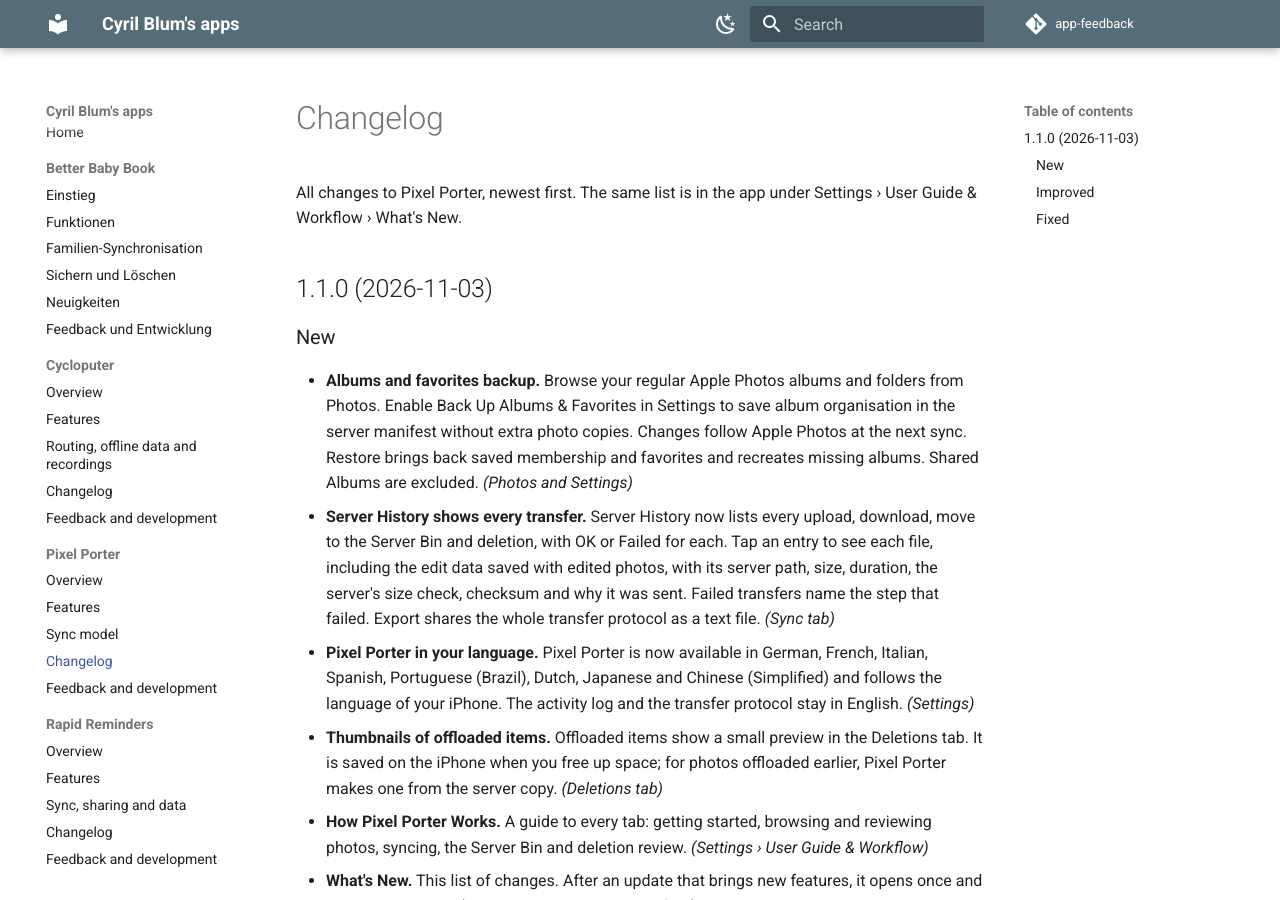
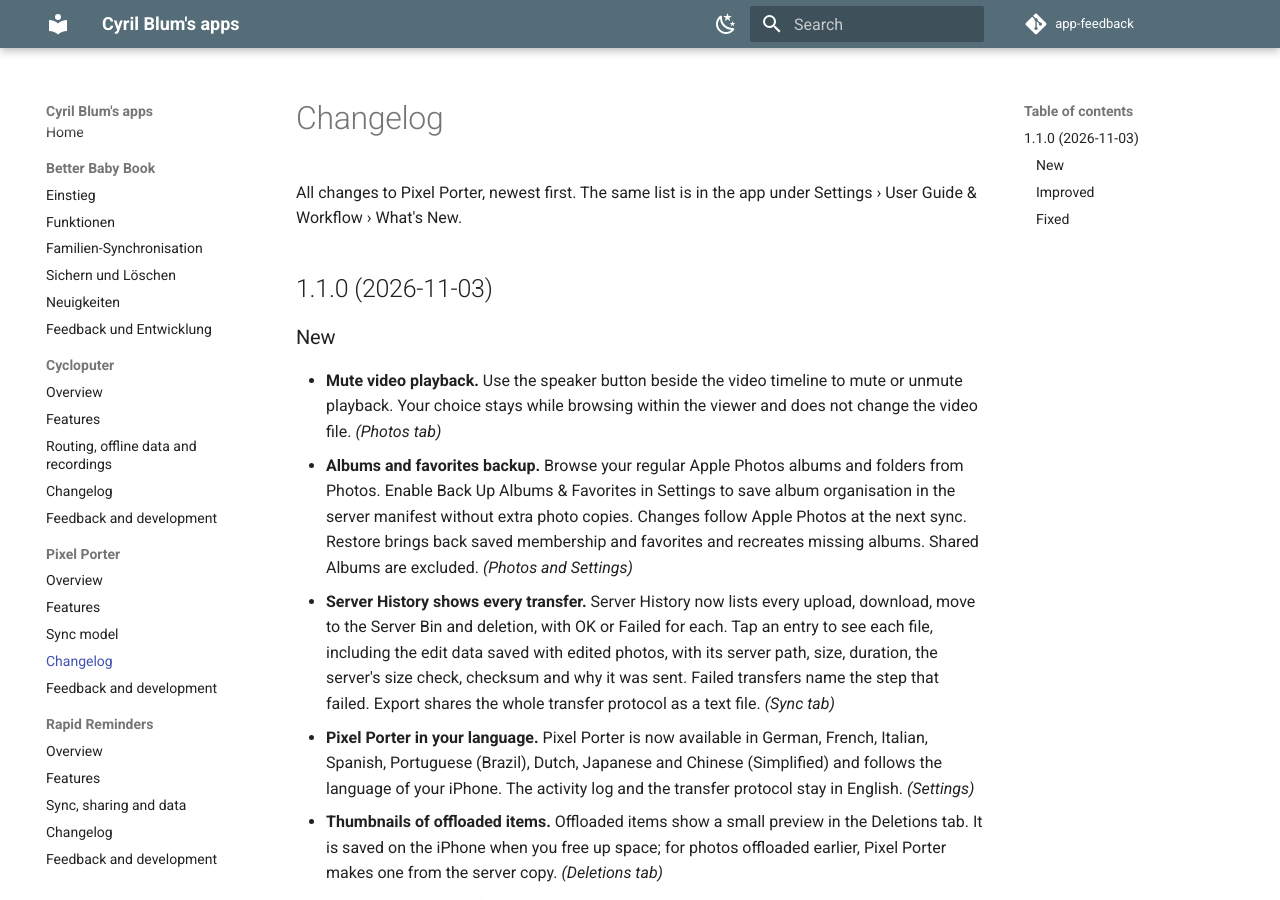
Before and after one commit to CyrilBlum/app-feedback, an MkDocs documentation site: the page built from docs/pixel-porter/changelog.md, in a window 1280 px wide and 900 px high. Built offline with MkDocs 1.6.1 and Material for MkDocs 9.7.7, drawn with Linux system fonts in a browser that asks for light colours; comment, search, counter and statistics services are not loaded.

Commit message:
Document Pixel Porter video mute control
Co-Authored-By: Codex <noreply@openai.com>

```diff
--- a/docs/pixel-porter/changelog.md
+++ b/docs/pixel-porter/changelog.md
@@ -6,6 +6,7 @@ All changes to Pixel Porter, newest first. The same list is in the app under Set
 
 ### New
 
+- **Mute video playback.** Use the speaker button beside the video timeline to mute or unmute playback. Your choice stays while browsing within the viewer and does not change the video file. *(Photos tab)*
 - **Albums and favorites backup.** Browse your regular Apple Photos albums and folders from Photos. Enable Back Up Albums & Favorites in Settings to save album organisation in the server manifest without extra photo copies. Changes follow Apple Photos at the next sync. Restore brings back saved membership and favorites and recreates missing albums. Shared Albums are excluded. *(Photos and Settings)*
 - **Server History shows every transfer.** Server History now lists every upload, download, move to the Server Bin and deletion, with OK or Failed for each. Tap an entry to see each file, including the edit data saved with edited photos, with its server path, size, duration, the server's size check, checksum and why it was sent. Failed transfers name the step that failed. Export shares the whole transfer protocol as a text file. *(Sync tab)*
 - **Pixel Porter in your language.** Pixel Porter is now available in German, French, Italian, Spanish, Portuguese (Brazil), Dutch, Japanese and Chinese (Simplified) and follows the language of your iPhone. The activity log and the transfer protocol stay in English. *(Settings)*
```
